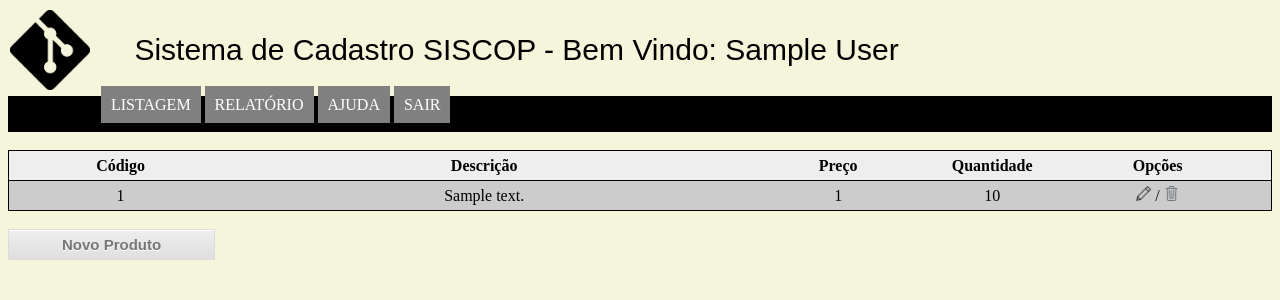
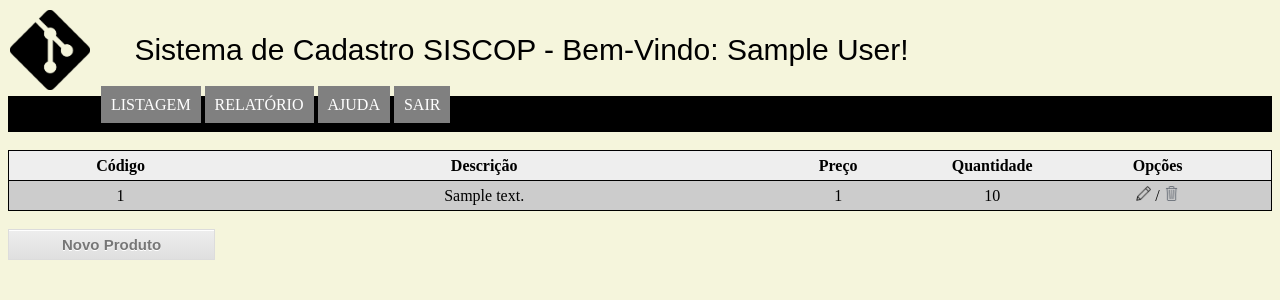
Before and after one commit to hugoodsj2/Gerencia-de-Configuracoes, a PHP site: page /index.php in a window 1280 px wide. Shown: the top 300 px of the page. Run offline with PHP 8.4, Linux system fonts and the light colour scheme; the visitor is signed in with stand-in values (Sample User, id 1); tables that the repository leaves empty hold one stand-in row (values such as "Sample post").

Commit message:
Alteração da mensagem login

```diff
--- a/CadastroDeProdutos/Produto/Codigo/include/header.php
+++ b/CadastroDeProdutos/Produto/Codigo/include/header.php
@@ -21,7 +21,7 @@
 		<header>
 		<img id="imgLogoLogin" src="images/Git-Icon-Black.png" width="80px" height="80px">
 		<div class="tituloPagina">
-		<div class="formatoTitulo">Sistema de Cadastro SISCOP - Bem Vindo: <?php echo $_SESSION["NOMELOG"] ?></div>
+		<div class="formatoTitulo">Sistema de Cadastro SISCOP - Bem-Vindo: <?php echo $_SESSION["NOMELOG"] ?>!</div>
 		</div>
 
 		<nav id="menuIcicial">
```
